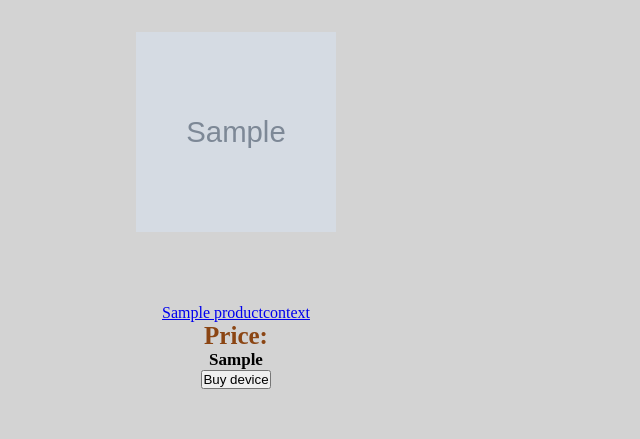
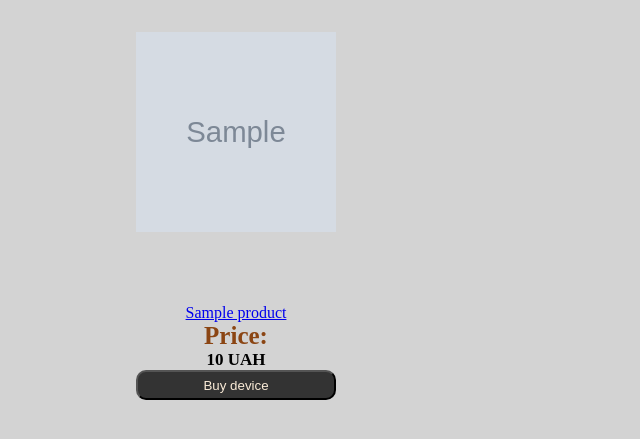
Before and after one commit to tyurinart14/Eshop, a Django app: page / in a window 1280 px wide. Shown: the part 214-653 px from the top of the page, without its empty margins (0-640 px from the left). Run offline with Django 4.2, Linux system fonts and the light colour scheme; tables that the repository leaves empty hold one stand-in row (values such as "Sample post"); grey boxes marked "Sample" are stand-in pictures.

Commit message:
Removed unnecessary attributes in the model and corrected the table

```diff
--- a/aplication/admin.py
+++ b/aplication/admin.py
@@ -1,9 +1,9 @@
 from django.contrib import admin
-from aplication.models import ProductContext
+from aplication.models import Product
 from aplication.models import Category
 
 
-class ProductContextAdmin(admin.ModelAdmin):
+class ProductAdmin(admin.ModelAdmin):
     list_display = "name", "slug", "cat_id"
     list_display_links = ["name"]
     prepopulated_fields = {
@@ -20,4 +20,4 @@
 
 
 admin.site.register(Category, CategoryAdmin)
-admin.site.register(ProductContext, ProductContextAdmin)
+admin.site.register(Product, ProductAdmin)
--- a/aplication/models.py
+++ b/aplication/models.py
@@ -1,21 +1,19 @@
 from django.db import models
-
-
-class ProductContext(models.Model):
-    name = models.CharField(max_length=32)
-    image = models.TextField(blank=True)
-    image2 = models.TextField(blank=True)
-    price = models.CharField(max_length=32)
-    amount = models.IntegerField(null=True)
-    button = models.CharField(max_length=32)
-    basket = models.CharField(max_length=32)
-    slug = models.SlugField(max_length=32)
-    description = models.TextField(blank=True)
-    availability = models.BooleanField(null=True)
-    cat = models.ForeignKey('Category', on_delete=models.PROTECT, null=True)
 
 
 class Category(models.Model):
     name = models.CharField(max_length=24)
     slug = models.SlugField(max_length=24)
     description = models.TextField(null=True, blank=True)
+
+
+class Product(models.Model):
+    name = models.CharField(max_length=32)
+    image = models.TextField(blank=True)
+    image2 = models.TextField(blank=True)
+    price = models.IntegerField()
+    amount = models.IntegerField(null=True)
+    slug = models.SlugField(max_length=32)
+    description = models.TextField(blank=True)
+    availability = models.BooleanField(null=True)
+    cat = models.ForeignKey('Category', on_delete=models.PROTECT, null=True)
--- a/djangoEshop/view.py
+++ b/djangoEshop/view.py
@@ -1,6 +1,6 @@
 from django.http import HttpRequest, HttpResponse, Http404
 from django.shortcuts import render
-from aplication.models import ProductContext
+from aplication.models import Product
 
 context_info = [
     {
@@ -16,7 +16,7 @@
 
 
 def homepage(request: HttpRequest):
-    context = {"object": ProductContext.objects.all()}
+    context = {"object": Product.objects.all()}
     return render(request, 'homepage.html', context)
 
 
@@ -32,7 +32,7 @@
 
 
 def product(request: HttpRequest, item_name: str):
-    item = ProductContext.objects.all()
+    item = Product.objects.all()
     for el in item:
         if el.slug == item_name:
             return render(request, 'product_all.html', {'el': el})
--- a/templates/homepage.html
+++ b/templates/homepage.html
@@ -2,8 +2,8 @@
 {% block title %}Electronic shop{% endblock %}
 
 {% block container %}
-{#    <h1 style="color: #583305; text-align: center; height: 70px; width: 97%">Popular goods</h1>#}
-{#    <hr color=brown>#}
+    {#    <h1 style="color: #583305; text-align: center; height: 70px; width: 97%">Popular goods</h1>#}
+    {#    <hr color=brown>#}
     {% include 'includes/style_for_homepage.html' %}
 
 
@@ -12,13 +12,21 @@
             <img src="{{ item.image }}"
                  width="200" height="200" alt="photo"
                  class="pass-photo">
-            <div style="text-align: center;"><a href="{% url 'product' item_name=item.slug  %}">{{ item.name }}</a></div>
+            <div style="text-align: center;"><a href="{% url 'product' item_name=item.slug %}">{{ item.name }}</a></div>
             <div><h1 style="font-size:25px; text-align: center; color: saddlebrown">Price:</h1>
-                <h1 style="font-size: 17px; text-align: center ">{{ item.price }}</h1></div>
-            <form action="{{ item.basket }}" target="_self">
-                <div style="text-align: center;">
-                    <button class="{{ item.button }}">Buy device</button>
-                </div>
+                <h1 style="font-size: 17px; text-align: center ">{{ item.price }} UAH</h1></div>
+            {% if item.availability %}
+                <form action="/basket" target="_self">
+            {% else %}
+                <form action="" target="_self">
+            {% endif %}
+            <div style="text-align: center;">
+                {% if item.availability %}
+                    <button class="b_color">Buy device</button>
+                {% else %}
+                    <button class="b_color_2">Not available</button>
+                {% endif %}
+            </div>
             </form>
         </figure>
     {% endfor %}
```
Also changed, not shown: aplication/migrations/0001_initial.py.
